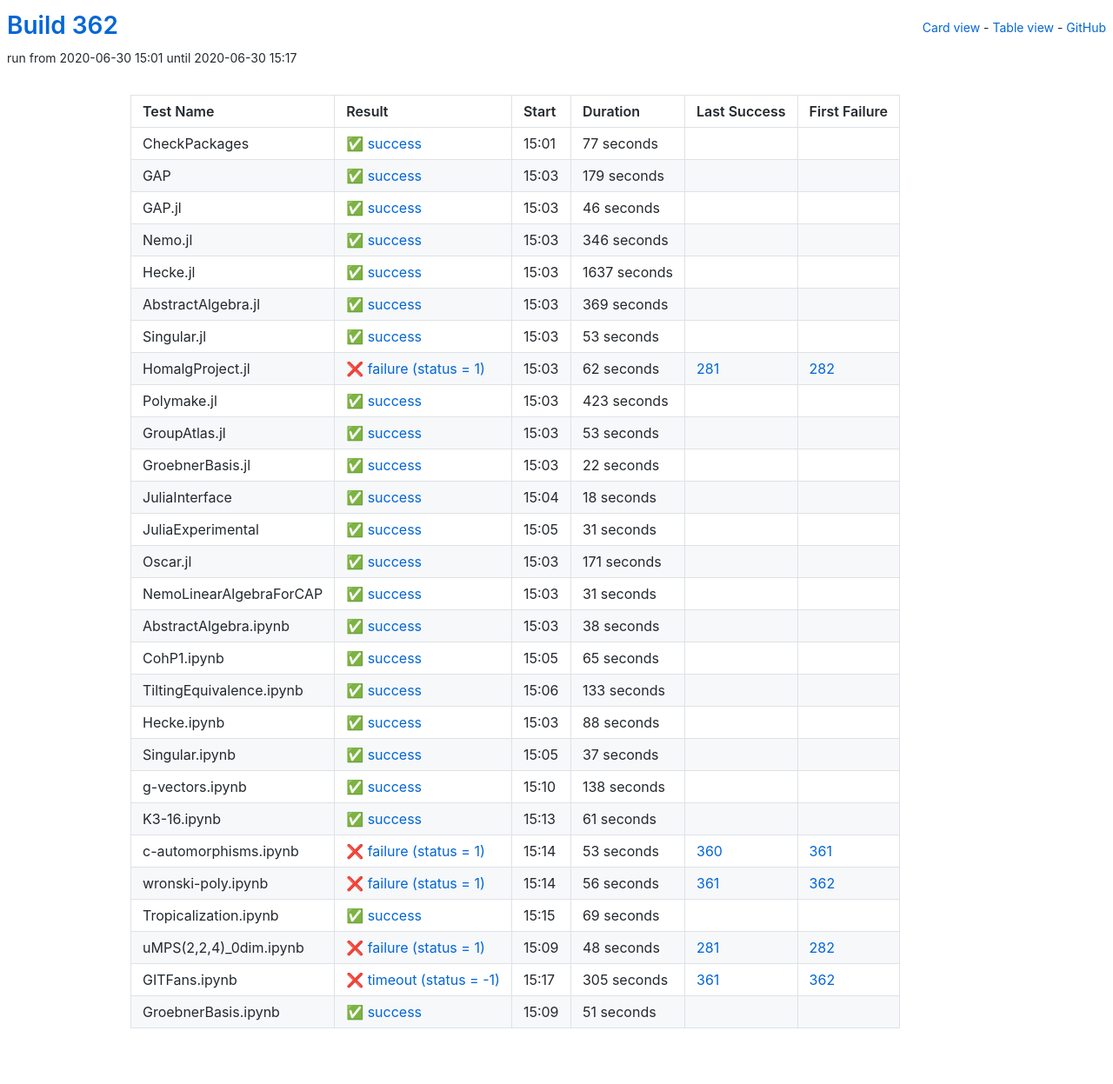
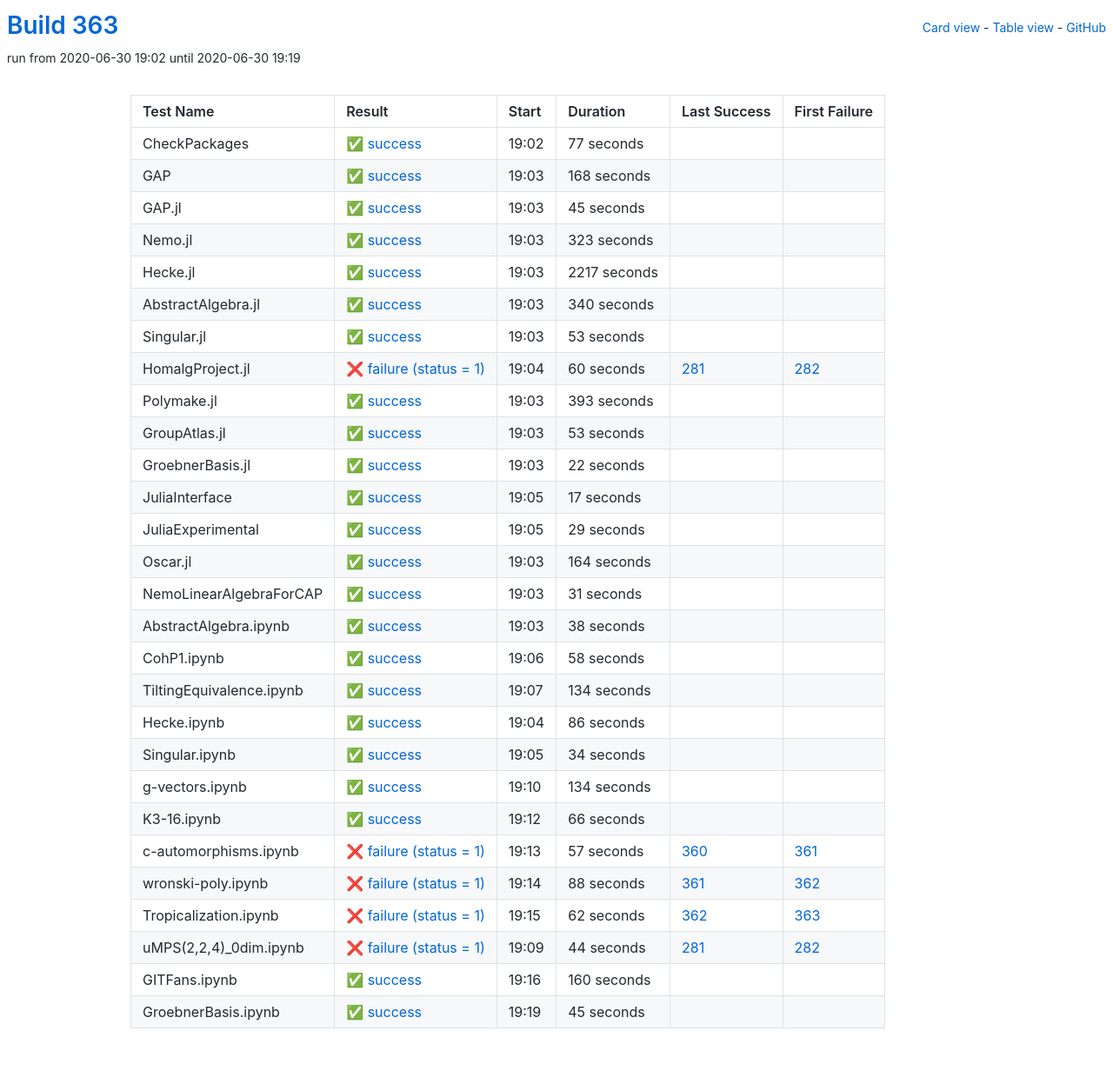
Before and after one commit to oscar-system/oscar-ci-status-stable, a Jekyll site: the page built from table.html, in a window 1280 px wide. Shown: the whole page at 87% size. Built offline with Jekyll 4.4.1, drawn with Linux system fonts in a browser that asks for light colours.

Commit message:
Build #363

```diff
--- a/_data/ci.yml
+++ b/_data/ci.yml
@@ -1,6 +1,6 @@
 ---
-build: 362
-build_url: https://oscarci.mathematik.uni-kl.de/job/oscar-stable/362/
+build: 363
+build_url: https://oscarci.mathematik.uni-kl.de/job/oscar-stable/363/
 job: oscar-stable
 organization: oscar-system
 repo: oscar-ci-status-stable
@@ -8,8 +8,8 @@ repourl: https://github.com/oscar-system/oscar-ci-status-stable
 tests:
 - name: CheckPackages
   id: checkpackages
-  log: https://oscarci.mathematik.uni-kl.de/job/oscar-stable/362/artifact/logs/build-362/CheckPackages.log
-  start: 2020-06-30 15:01
+  log: https://oscarci.mathematik.uni-kl.de/job/oscar-stable/363/artifact/logs/build-363/CheckPackages.log
+  start: 2020-06-30 19:02
   success: true
   exitcode: 0
   status: success
@@ -20,68 +20,68 @@ tests:
   first_failure_url:
 - name: GAP
   id: gap
-  log: https://oscarci.mathematik.uni-kl.de/job/oscar-stable/362/artifact/logs/build-362/GAP.log
-  start: 2020-06-30 15:03
+  log: https://oscarci.mathematik.uni-kl.de/job/oscar-stable/363/artifact/logs/build-363/GAP.log
+  start: 2020-06-30 19:03
   success: true
   exitcode: 0
   status: success
-  duration: 179
+  duration: 168
   last_success: false
   last_success_url:
   first_failure: false
   first_failure_url:
 - name: GAP.jl
   id: gap-jl
-  log: https://oscarci.mathematik.uni-kl.de/job/oscar-stable/362/artifact/logs/build-362/GAP.jl.log
-  start: 2020-06-30 15:03
+  log: https://oscarci.mathematik.uni-kl.de/job/oscar-stable/363/artifact/logs/build-363/GAP.jl.log
+  start: 2020-06-30 19:03
   success: true
   exitcode: 0
   status: success
-  duration: 46
+  duration: 45
   last_success: false
   last_success_url:
   first_failure: false
   first_failure_url:
 - name: Nemo.jl
   id: nemo-jl
-  log: https://oscarci.mathematik.uni-kl.de/job/oscar-stable/362/artifact/logs/build-362/Nemo.jl.log
-  start: 2020-06-30 15:03
+  log: https://oscarci.mathematik.uni-kl.de/job/oscar-stable/363/artifact/logs/build-363/Nemo.jl.log
+  start: 2020-06-30 19:03
   success: true
   exitcode: 0
   status: success
-  duration: 346
+  duration: 323
   last_success: false
   last_success_url:
   first_failure: false
   first_failure_url:
 - name: Hecke.jl
   id: hecke-jl
-  log: https://oscarci.mathematik.uni-kl.de/job/oscar-stable/362/artifact/logs/build-362/Hecke.jl.log
-  start: 2020-06-30 15:03
+  log: https://oscarci.mathematik.uni-kl.de/job/oscar-stable/363/artifact/logs/build-363/Hecke.jl.log
+  start: 2020-06-30 19:03
   success: true
   exitcode: 0
   status: success
-  duration: 1637
+  duration: 2217
   last_success: false
   last_success_url:
   first_failure: false
   first_failure_url:
 - name: AbstractAlgebra.jl
   id: abstractalgebra-jl
-  log: https://oscarci.mathematik.uni-kl.de/job/oscar-stable/362/artifact/logs/build-362/AbstractAlgebra.jl.log
-  start: 2020-06-30 15:03
+  log: https://oscarci.mathematik.uni-kl.de/job/oscar-stable/363/artifact/logs/build-363/AbstractAlgebra.jl.log
+  start: 2020-06-30 19:03
   success: true
   exitcode: 0
   status: success
-  duration: 369
+  duration: 340
   last_success: false
   last_success_url:
   first_failure: false
   first_failure_url:
 - name: Singular.jl
   id: singular-jl
-  log: https://oscarci.mathematik.uni-kl.de/job/oscar-stable/362/artifact/logs/build-362/Singular.jl.log
-  start: 2020-06-30 15:03
+  log: https://oscarci.mathematik.uni-kl.de/job/oscar-stable/363/artifact/logs/build-363/Singular.jl.log
+  start: 2020-06-30 19:03
   success: true
   exitcode: 0
   status: success
@@ -92,32 +92,32 @@ tests:
   first_failure_url:
 - name: HomalgProject.jl
   id: homalgproject-jl
-  log: https://oscarci.mathematik.uni-kl.de/job/oscar-stable/362/artifact/logs/build-362/HomalgProject.jl.log
-  start: 2020-06-30 15:03
+  log: https://oscarci.mathematik.uni-kl.de/job/oscar-stable/363/artifact/logs/build-363/HomalgProject.jl.log
+  start: 2020-06-30 19:04
   success: false
   exitcode: 1
   status: failure
-  duration: 62
+  duration: 60
   last_success: 281
   last_success_url: https://oscarci.mathematik.uni-kl.de/job/oscar-stable/281/
   first_failure: 282
   first_failure_url: https://oscarci.mathematik.uni-kl.de/job/oscar-stable/282/
 - name: Polymake.jl
   id: polymake-jl
-  log: https://oscarci.mathematik.uni-kl.de/job/oscar-stable/362/artifact/logs/build-362/Polymake.jl.log
-  start: 2020-06-30 15:03
+  log: https://oscarci.mathematik.uni-kl.de/job/oscar-stable/363/artifact/logs/build-363/Polymake.jl.log
+  start: 2020-06-30 19:03
   success: true
   exitcode: 0
   status: success
-  duration: 423
+  duration: 393
   last_success: false
   last_success_url:
   first_failure: false
   first_failure_url:
 - name: GroupAtlas.jl
   id: groupatlas-jl
-  log: https://oscarci.mathematik.uni-kl.de/job/oscar-stable/362/artifact/logs/build-362/GroupAtlas.jl.log
-  start: 2020-06-30 15:03
+  log: https://oscarci.mathematik.uni-kl.de/job/oscar-stable/363/artifact/logs/build-363/GroupAtlas.jl.log
+  start: 2020-06-30 19:03
   success: true
   exitcode: 0
   status: success
@@ -128,8 +128,8 @@ tests:
   first_failure_url:
 - name: GroebnerBasis.jl
   id: groebnerbasis-jl
-  log: https://oscarci.mathematik.uni-kl.de/job/oscar-stable/362/artifact/logs/build-362/GroebnerBasis.jl.log
-  start: 2020-06-30 15:03
+  log: https://oscarci.mathematik.uni-kl.de/job/oscar-stable/363/artifact/logs/build-363/GroebnerBasis.jl.log
+  start: 2020-06-30 19:03
   success: true
   exitcode: 0
   status: success
@@ -140,44 +140,44 @@ tests:
   first_failure_url:
 - name: JuliaInterface
   id: juliainterface
-  log: https://oscarci.mathematik.uni-kl.de/job/oscar-stable/362/artifact/logs/build-362/JuliaInterface.log
-  start: 2020-06-30 15:04
+  log: https://oscarci.mathematik.uni-kl.de/job/oscar-stable/363/artifact/logs/build-363/JuliaInterface.log
+  start: 2020-06-30 19:05
   success: true
   exitcode: 0
   status: success
-  duration: 18
+  duration: 17
   last_success: false
   last_success_url:
   first_failure: false
   first_failure_url:
 - name: JuliaExperimental
   id: juliaexperimental
-  log: https://oscarci.mathematik.uni-kl.de/job/oscar-stable/362/artifact/logs/build-362/JuliaExperimental.log
-  start: 2020-06-30 15:05
+  log: https://oscarci.mathematik.uni-kl.de/job/oscar-stable/363/artifact/logs/build-363/JuliaExperimental.log
+  start: 2020-06-30 19:05
   success: true
   exitcode: 0
   status: success
-  duration: 31
+  duration: 29
   last_success: false
   last_success_url:
   first_failure: false
   first_failure_url:
 - name: Oscar.jl
   id: oscar-jl
-  log: https://oscarci.mathematik.uni-kl.de/job/oscar-stable/362/artifact/logs/build-362/Oscar.jl.log
-  start: 2020-06-30 15:03
+  log: https://oscarci.mathematik.uni-kl.de/job/oscar-stable/363/artifact/logs/build-363/Oscar.jl.log
+  start: 2020-06-30 19:03
   success: true
   exitcode: 0
   status: success
-  duration: 171
+  duration: 164
   last_success: false
   last_success_url:
   first_failure: false
   first_failure_url:
 - name: NemoLinearAlgebraForCAP
   id: nemolinearalgebraforcap
-  log: https://oscarci.mathematik.uni-kl.de/job/oscar-stable/362/artifact/logs/build-362/NemoLinearAlgebraForCAP.log
-  start: 2020-06-30 15:03
+  log: https://oscarci.mathematik.uni-kl.de/job/oscar-stable/363/artifact/logs/build-363/NemoLinearAlgebraForCAP.log
+  start: 2020-06-30 19:03
   success: true
   exitcode: 0
   status: success
@@ -188,8 +188,8 @@ tests:
   first_failure_url:
 - name: AbstractAlgebra.ipynb
   id: abstractalgebra-ipynb
-  log: https://oscarci.mathematik.uni-kl.de/job/oscar-stable/362/artifact/logs/build-362/AbstractAlgebra.ipynb.log
-  start: 2020-06-30 15:03
+  log: https://oscarci.mathematik.uni-kl.de/job/oscar-stable/363/artifact/logs/build-363/AbstractAlgebra.ipynb.log
+  start: 2020-06-30 19:03
   success: true
   exitcode: 0
   status: success
@@ -200,145 +200,145 @@ tests:
   first_failure_url:
 - name: CohP1.ipynb
   id: cohp1-ipynb
-  log: https://oscarci.mathematik.uni-kl.de/job/oscar-stable/362/artifact/logs/build-362/CohP1.ipynb.log
-  start: 2020-06-30 15:05
+  log: https://oscarci.mathematik.uni-kl.de/job/oscar-stable/363/artifact/logs/build-363/CohP1.ipynb.log
+  start: 2020-06-30 19:06
   success: true
   exitcode: 0
   status: success
-  duration: 65
+  duration: 58
   last_success: false
   last_success_url:
   first_failure: false
   first_failure_url:
 - name: TiltingEquivalence.ipynb
   id: tiltingequivalence-ipynb
-  log: https://oscarci.mathematik.uni-kl.de/job/oscar-stable/362/artifact/logs/build-362/TiltingEquivalence.ipynb.log
-  start: 2020-06-30 15:06
+  log: https://oscarci.mathematik.uni-kl.de/job/oscar-stable/363/artifact/logs/build-363/TiltingEquivalence.ipynb.log
+  start: 2020-06-30 19:07
   success: true
   exitcode: 0
   status: success
-  duration: 133
+  duration: 134
   last_success: false
   last_success_url:
   first_failure: false
   first_failure_url:
 - name: Hecke.ipynb
   id: hecke-ipynb
-  log: https://oscarci.mathematik.uni-kl.de/job/oscar-stable/362/artifact/logs/build-362/Hecke.ipynb.log
-  start: 2020-06-30 15:03
+  log: https://oscarci.mathematik.uni-kl.de/job/oscar-stable/363/artifact/logs/build-363/Hecke.ipynb.log
+  start: 2020-06-30 19:04
   success: true
   exitcode: 0
   status: success
-  duration: 88
+  duration: 86
   last_success: false
   last_success_url:
   first_failure: false
   first_failure_url:
 - name: Singular.ipynb
   id: singular-ipynb
-  log: https://oscarci.mathematik.uni-kl.de/job/oscar-stable/362/artifact/logs/build-362/Singular.ipynb.log
-  start: 2020-06-30 15:05
+  log: https://oscarci.mathematik.uni-kl.de/job/oscar-stable/363/artifact/logs/build-363/Singular.ipynb.log
+  start: 2020-06-30 19:05
   success: true
   exitcode: 0
   status: success
-  duration: 37
+  duration: 34
   last_success: false
   last_success_url:
   first_failure: false
   first_failure_url:
 - name: g-vectors.ipynb
   id: g-vectors-ipynb
-  log: https://oscarci.mathematik.uni-kl.de/job/oscar-stable/362/artifact/logs/build-362/g-vectors.ipynb.log
-  start: 2020-06-30 15:10
+  log: https://oscarci.mathematik.uni-kl.de/job/oscar-stable/363/artifact/logs/build-363/g-vectors.ipynb.log
+  start: 2020-06-30 19:10
   success: true
   exitcode: 0
   status: success
-  duration: 138
+  duration: 134
   last_success: false
   last_success_url:
   first_failure: false
   first_failure_url:
 - name: K3-16.ipynb
   id: k3-16-ipynb
-  log: https://oscarci.mathematik.uni-kl.de/job/oscar-stable/362/artifact/logs/build-362/K3-16.ipynb.log
-  start: 2020-06-30 15:13
+  log: https://oscarci.mathematik.uni-kl.de/job/oscar-stable/363/artifact/logs/build-363/K3-16.ipynb.log
+  start: 2020-06-30 19:12
   success: true
   exitcode: 0
   status: success
-  duration: 61
+  duration: 66
   last_success: false
   last_success_url:
   first_failure: false
   first_failure_url:
 - name: c-automorphisms.ipynb
   id: c-automorphisms-ipynb
-  log: https://oscarci.mathematik.uni-kl.de/job/oscar-stable/362/artifact/logs/build-362/c-automorphisms.ipynb.log
-  start: 2020-06-30 15:14
+  log: https://oscarci.mathematik.uni-kl.de/job/oscar-stable/363/artifact/logs/build-363/c-automorphisms.ipynb.log
+  start: 2020-06-30 19:13
   success: false
   exitcode: 1
   status: failure
-  duration: 53
+  duration: 57
   last_success: 360
   last_success_url: https://oscarci.mathematik.uni-kl.de/job/oscar-stable/360/
   first_failure: 361
   first_failure_url: https://oscarci.mathematik.uni-kl.de/job/oscar-stable/361/
 - name: wronski-poly.ipynb
   id: wronski-poly-ipynb
-  log: https://oscarci.mathematik.uni-kl.de/job/oscar-stable/362/artifact/logs/build-362/wronski-poly.ipynb.log
-  start: 2020-06-30 15:14
+  log: https://oscarci.mathematik.uni-kl.de/job/oscar-stable/363/artifact/logs/build-363/wronski-poly.ipynb.log
+  start: 2020-06-30 19:14
   success: false
   exitcode: 1
   status: failure
-  duration: 56
+  duration: 88
   last_success: 361
   last_success_url: https://oscarci.mathematik.uni-kl.de/job/oscar-stable/361/
   first_failure: 362
   first_failure_url: https://oscarci.mathematik.uni-kl.de/job/oscar-stable/362/
 - name: Tropicalization.ipynb
   id: tropicalization-ipynb
-  log: https://oscarci.mathematik.uni-kl.de/job/oscar-stable/362/artifact/logs/build-362/Tropicalization.ipynb.log
-  start: 2020-06-30 15:15
-  success: true
-  exitcode: 0
-  status: success
-  duration: 69
-  last_success: false
-  last_success_url:
-  first_failure: false
-  first_failure_url:
-- name: uMPS(2,2,4)_0dim.ipynb
-  id: umps-2-2-4-0dim-ipynb
-  log: https://oscarci.mathematik.uni-kl.de/job/oscar-stable/362/artifact/logs/build-362/uMPS-2-2-4-_0dim.ipynb.log
-  start: 2020-06-30 15:09
+  log: https://oscarci.mathematik.uni-kl.de/job/oscar-stable/363/artifact/logs/build-363/Tropicalization.ipynb.log
+  start: 2020-06-30 19:15
   success: false
   exitcode: 1
   status: failure
-  duration: 48
+  duration: 62
+  last_success: 362
+  last_success_url: https://oscarci.mathematik.uni-kl.de/job/oscar-stable/362/
+  first_failure: 363
+  first_failure_url: https://oscarci.mathematik.uni-kl.de/job/oscar-stable/363/
+- name: uMPS(2,2,4)_0dim.ipynb
+  id: umps-2-2-4-0dim-ipynb
+  log: https://oscarci.mathematik.uni-kl.de/job/oscar-stable/363/artifact/logs/build-363/uMPS-2-2-4-_0dim.ipynb.log
+  start: 2020-06-30 19:09
+  success: false
+  exitcode: 1
+  status: failure
+  duration: 44
   last_success: 281
   last_success_url: https://oscarci.mathematik.uni-kl.de/job/oscar-stable/281/
   first_failure: 282
   first_failure_url: https://oscarci.mathematik.uni-kl.de/job/oscar-stable/282/
 - name: GITFans.ipynb
   id: gitfans-ipynb
-  log: https://oscarci.mathematik.uni-kl.de/job/oscar-stable/362/artifact/logs/build-362/GITFans.ipynb.log
-  start: 2020-06-30 15:17
-  success: false
-  exitcode: -1
-  status: timeout
-  duration: 305
-  last_success: 361
-  last_success_url: https://oscarci.mathematik.uni-kl.de/job/oscar-stable/361/
-  first_failure: 362
-  first_failure_url: https://oscarci.mathematik.uni-kl.de/job/oscar-stable/362/
-- name: GroebnerBasis.ipynb
-  id: groebnerbasis-ipynb
-  log: https://oscarci.mathematik.uni-kl.de/job/oscar-stable/362/artifact/logs/build-362/GroebnerBasis.ipynb.log
-  start: 2020-06-30 15:09
+  log: https://oscarci.mathematik.uni-kl.de/job/oscar-stable/363/artifact/logs/build-363/GITFans.ipynb.log
+  start: 2020-06-30 19:16
   success: true
   exitcode: 0
   status: success
-  duration: 51
+  duration: 160
   last_success: false
   last_success_url:
   first_failure: false
   first_failure_url:
+- name: GroebnerBasis.ipynb
+  id: groebnerbasis-ipynb
+  log: https://oscarci.mathematik.uni-kl.de/job/oscar-stable/363/artifact/logs/build-363/GroebnerBasis.ipynb.log
+  start: 2020-06-30 19:19
+  success: true
+  exitcode: 0
+  status: success
+  duration: 45
+  last_success: false
+  last_success_url:
+  first_failure: false
+  first_failure_url:
```
Also changed, not shown: README.md.
